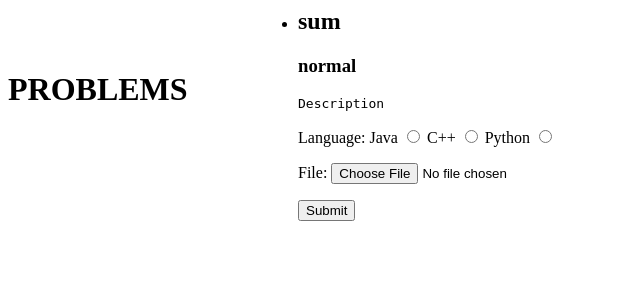
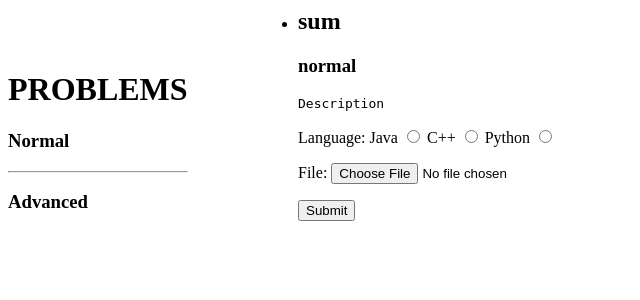
Before and after one commit to kevinychen/wingter-olympics, a PHP site: page /home.php in a window 1280 px wide. Shown: the top 300 px of the page, without its empty margins (0-640 px from the left). Run offline with PHP 8.4, Linux system fonts and the light colour scheme; data that the repository does not hold is empty; some libraries are stand-ins or nearby versions.

Commit message:
made it even nicer

```diff
--- a/scripts/home.php
+++ b/scripts/home.php
@@ -27,7 +27,12 @@ if ($_SERVER['REQUEST_METHOD'] === 'POST') {
         </div>
         <div class="sidebar">
             <h1>PROBLEMS</h1>
+            <h3>Normal</h3>
             <ul id="list">
+            </ul>
+            <hr>
+            <h3>Advanced</h3>
+            <ul id="listAdv">
             </ul>
         </div>
         <div class="container">
@@ -76,6 +81,7 @@ if ($_SERVER['REQUEST_METHOD'] === 'POST') {
                 }
                 problemsRef.on('value', function(problemsSnapshot) {
                     var sidebarList = '';
+                    var sidebarListAdv = '';
                     var problemsList = '';
                     var problems = [];
                     problemsSnapshot.forEach(function(problemSnapshot) {
@@ -86,12 +92,19 @@ if ($_SERVER['REQUEST_METHOD'] === 'POST') {
                     problems.forEach(function(problemSnapshot) {
                         var problem = problemSnapshot.name();
                         var level = problemSnapshot.child('level').val();
+                        var element = ''
                         if (problem in solvedProblems) {
                             var solver = solvedProblems[problem]
-                            sidebarList += '<li>&#x2713<a href="#gotoproblem-' + problem + '">' + problem + '</a> (' + level + ')' + ' by: ' + solver + '</li>';
+                            element = '<li>&#x2713<a href="#gotoproblem-' + problem + '">' + problem + '</a> | ' + solver + '</li>';
                         } else {
-                            sidebarList += '<li><a href="#gotoproblem-' + problem + '">' + problem + '</a> (' + level + ')</li>';
+                            element = '<li><a href="#gotoproblem-' + problem + '">' + problem + '</a></li>';
                         }
+                        if (level === 'advanced') {
+                            sidebarListAdv += element;
+                        } else {
+                            sidebarList += element;
+                        }
+
                         problemsList += '<li><a name="gotoproblem-' + problem + '"></a><div class="blank"></div><h2>' + problem + '</h2>';
                         problemsList += '<h3>' + level + '</h3>';
                         problemsList += '<pre id="' + problem + '-description"></pre>';
@@ -106,6 +119,7 @@ if ($_SERVER['REQUEST_METHOD'] === 'POST') {
                         problemsList += '</div></li>';
                     });
                     $('#list').html(sidebarList);
+                    $('#listAdv').html(sidebarListAdv);
                     $('#problems').html(problemsList);
                     problemsSnapshot.forEach(function(problemSnapshot) {
                         var problem = problemSnapshot.name();
```
